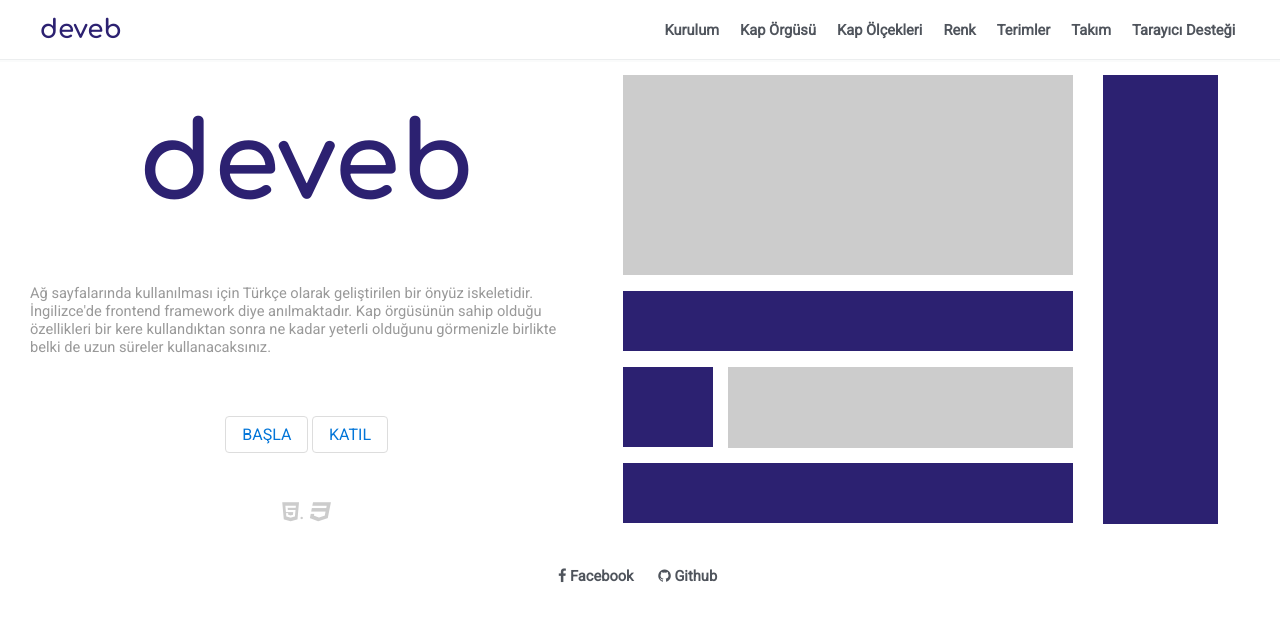
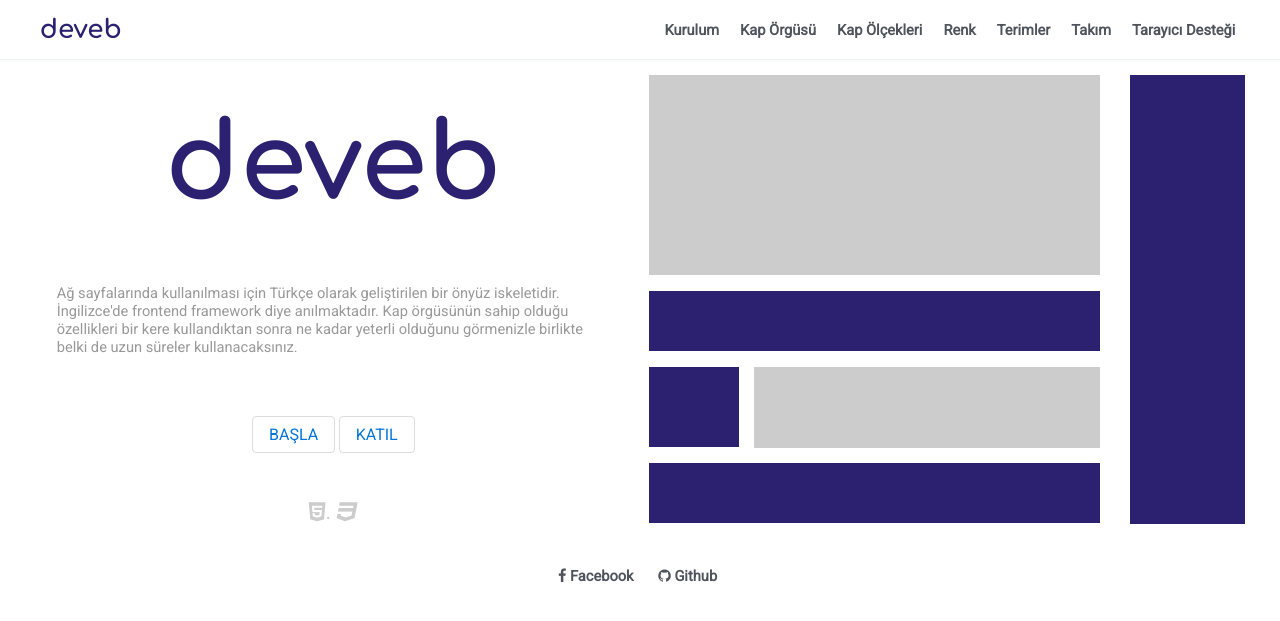
Before and after one commit to data-deveb/data-deveb.github.io, a Jekyll site: the page built from index.html, in a window 1280 px wide. Shown: the top 621 px of the page. Built offline with Jekyll 4.4.1, drawn with Linux system fonts in a browser that asks for light colours.

Commit message:
Update default.html

```diff
--- a/_layouts/default.html
+++ b/_layouts/default.html
@@ -3,7 +3,7 @@
 <head>
 {% include head.html %}
 </head>
-<body data-deveb="ortada">
+<body data-deveb="kap ortada">
   <div data-gnl="1 1p" class="header">
   {% include header.html %}
   </div>
```
